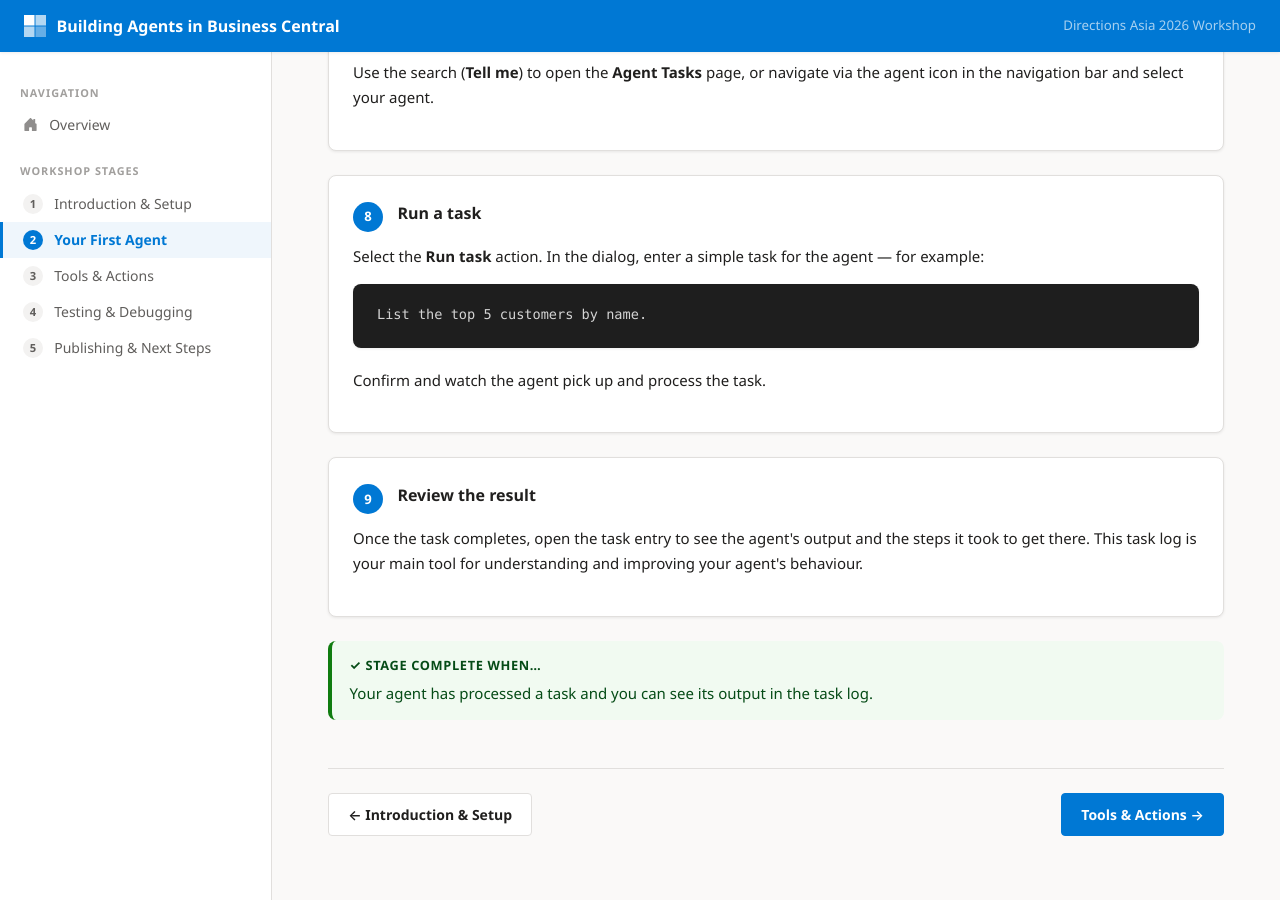
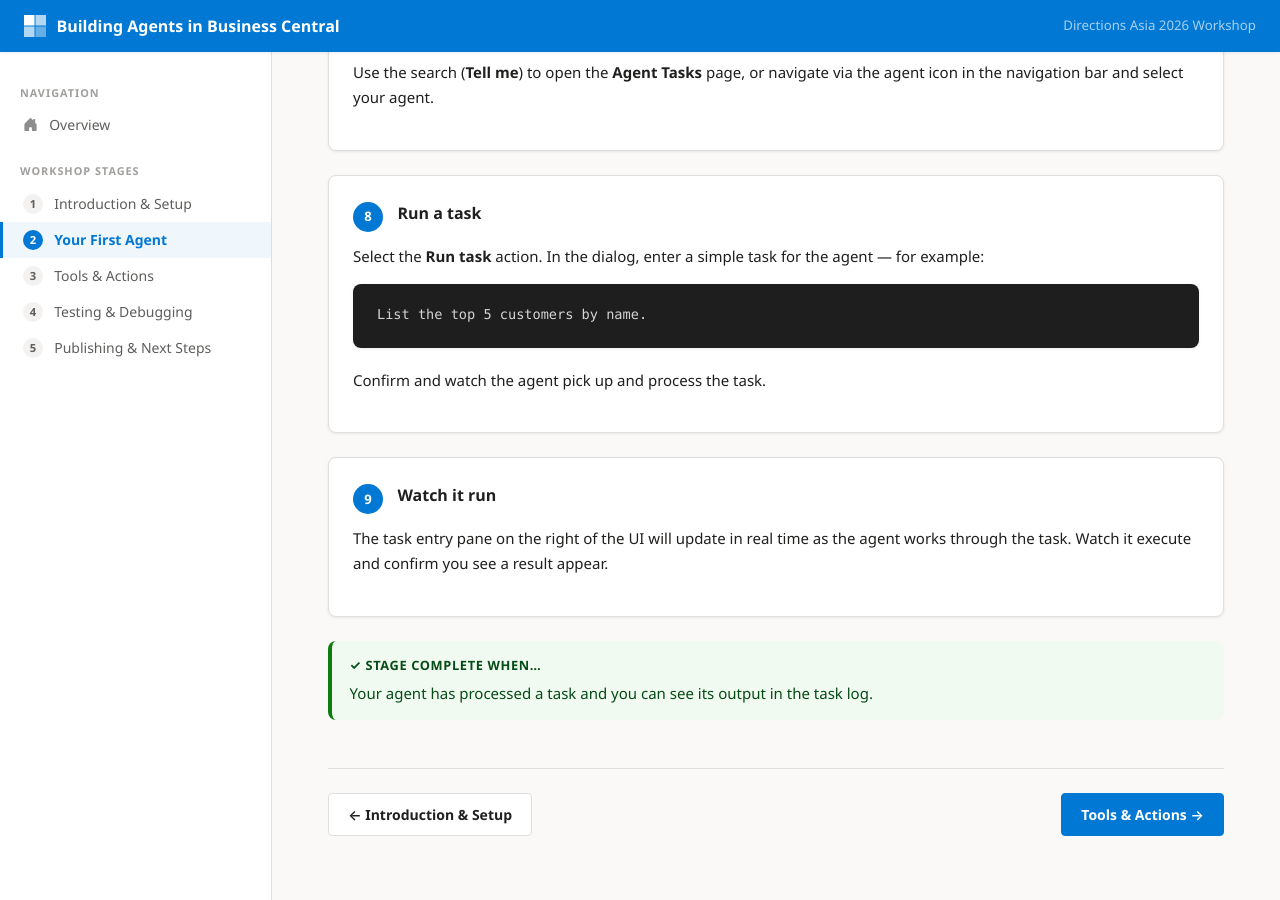
Before and after one commit to thloke/directionsAsia2026, a Jekyll site: the page built from stages/02-first-agent.md, in a window 1280 px wide and 900 px high, scrolled down 2418 px. Built offline with Jekyll 4.4.1, drawn with Linux system fonts in a browser that asks for light colours.

Commit message:
Stage 2: simplify step 9 to task pane observation only
Co-authored-by: Copilot <223556219+Copilot@users.noreply.github.com>

```diff
--- a/stages/02-first-agent.md
+++ b/stages/02-first-agent.md
@@ -117,9 +117,9 @@ and provide a clear, concise summary to the user.</code></pre>
 <div class="task-card">
   <div class="task-card-header">
     <div class="task-number">9</div>
-    <h3>Review the result</h3>
+    <h3>Watch it run</h3>
   </div>
-  <p>Once the task completes, open the task entry to see the agent's output and the steps it took to get there. This task log is your main tool for understanding and improving your agent's behaviour.</p>
+  <p>The task entry pane on the right of the UI will update in real time as the agent works through the task. Watch it execute and confirm you see a result appear.</p>
 </div>
 
 <div class="callout callout-tip">
```
